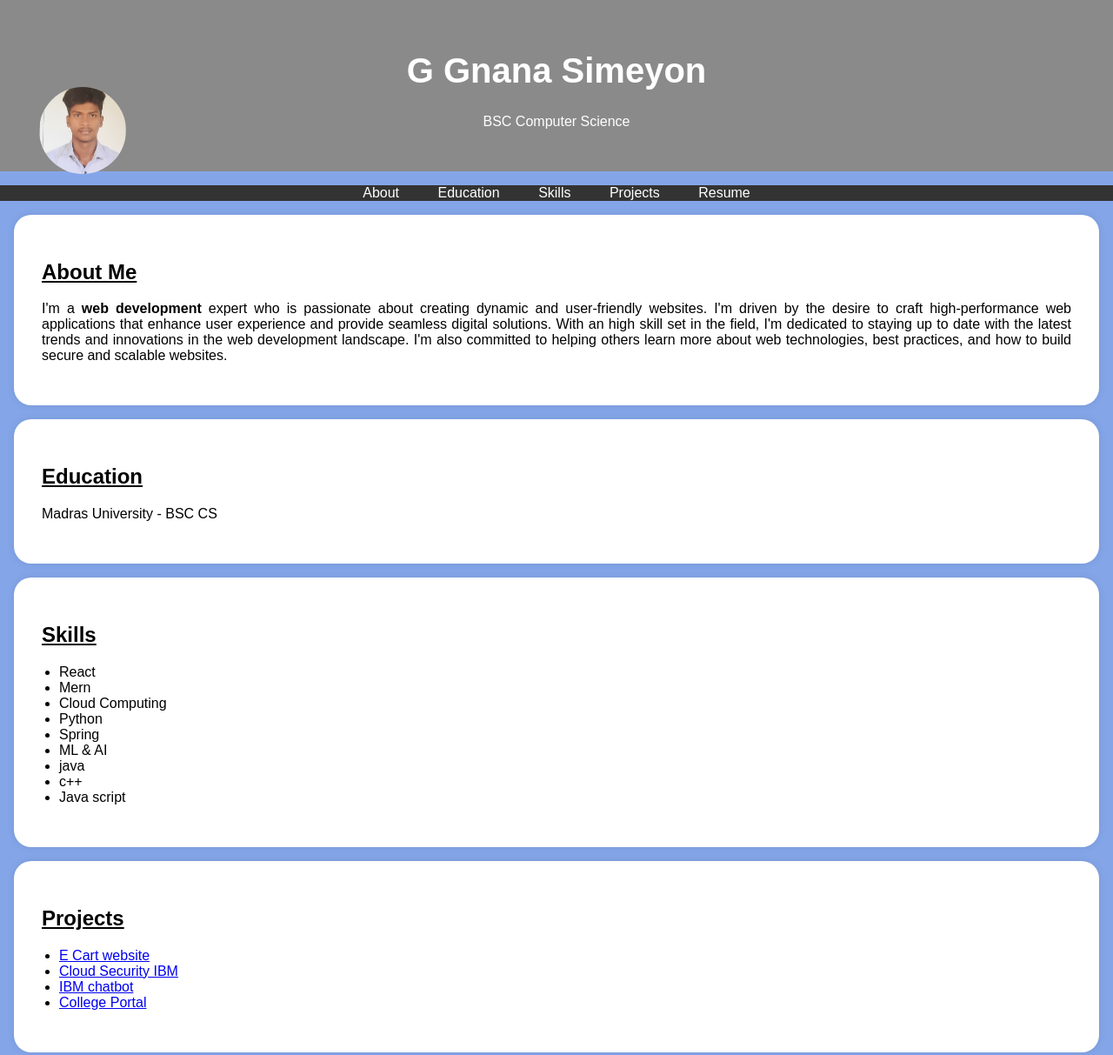
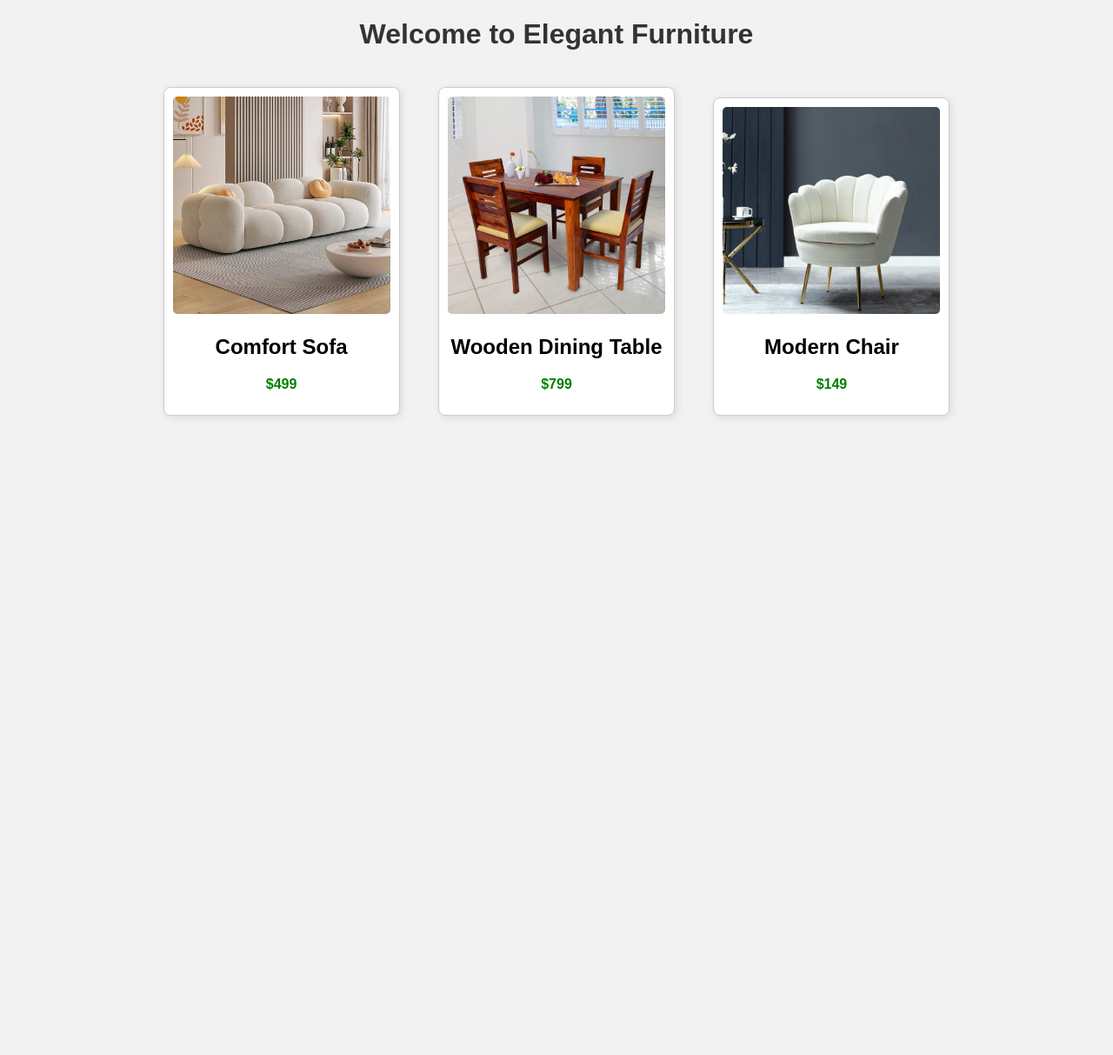
Before and after one commit to GnanaSimeyon/Naan-Muthalvan_FEWD1, a plain HTML site: page index.html in a window 1280 px wide. Shown: the top 1213 px of the page at 87% size. After the commit the page ends 800 px from the top, so only its background shows below. Drawn offline with Linux system fonts and the light colour scheme.

Commit message:
Add files via upload

```diff
--- a/index.html
+++ b/index.html
@@ -1,201 +1,58 @@
 <!DOCTYPE html>
 <html>
 <head>
-    <title>Portfolio</title>
+    <title>Furniture Store</title>
     <style>
         body {
             font-family: Arial, sans-serif;
-            margin: 0;
-            padding: 0;
-            background-color: #84a6e9;
+            text-align: center;
+            background-color: #f2f2f2;
         }
-
-        header {
-            background-color:#8a8a8a;
-            color: #fff;
-            text-align: center;
-            padding: 2rem 0;
-            position: relative; /* Add this */
+        h1 {
+            color: #333;
         }
-
-        .header-content h1 {
-            font-size: 2.5rem;
+        .furniture-item {
+            display: inline-block;
+            background-color: #fff;
+            margin: 20px;
+            padding: 10px;
+            border: 1px solid #ccc;
+            width: 250px;
+            border-radius: 8px;
+            box-shadow: 2px 2px 10px rgba(0,0,0,0.1);
         }
-
-        /* Add styles for the round profile picture */
-        .profile-picture {
-            width: 100px; /* Adjust the size as needed */
-            height: 100px;
-            border-radius: 75%; /* Create a circular shape */
-            object-fit: cover; /* To ensure the image fills the circular area */
-            position: absolute; /* Add this */
-            top: 100px; /* Adjust top position as needed */
-            left: 45px; /* Adjust left position as needed */
+        .furniture-item img {
+            width: 100%;
+            height: auto;
+            border-radius: 5px;
         }
-
-        nav {
-            background-color: #333;
-            color: #fff;
-            text-align: center;
-        }
-
-        nav ul {
-            list-style-type: none;
-            padding: 0;
-        }
-
-        nav ul li {
-            display: inline;
-            margin: 0 20px;
-        }
-
-        nav ul li a {
-            text-decoration: none;
-            color: #fff;
-        }
-
-        .section-content {
-            background-color: #fff;
-            padding: 2rem;
-            margin: 1rem;
-            border-radius: 20px;
-            box-shadow: 0 0 10px rgba(0, 0, 0, 0.1);
-            text-align: justify;
-        }
-
-        .download-button {
-            background-color: #333;
-            color: #fff;
-            padding: 0.5rem 1rem;
-            text-decoration: none;
-            border-radius: 20px;
-            display: inline-block;
-            margin-top: 10px;
-            align-self: center;
-        }
-
-        .download-button:hover {
-            background-color: #555;
-        }
-
-        footer {
-            text-align: center;
-            padding: 1rem 0;
-            background-color: #333;
-            color: #fff;
-        }
-
-        ul {
-            list-style-type: disc;
-            padding-left: 20px;
+        .price {
+            color: green;
+            font-weight: bold;
         }
     </style>
 </head>
 <body>
-    <header>
-        <div class="header-content">
-            <!-- Add your profile picture here -->
-            <img src="Simeyon.jpg" alt="Your Profile Picture" class="profile-picture">
-            <h1>G Gnana Simeyon</h1>
-            <p>BSC Computer Science</p>
-        </div>
-    </header>
 
-    <nav>
-        <ul>
-            <li><a href="#about">About</a></li>
-            <li><a href="#education">Education</a></li>
-            <li><a href="#skills">Skills</a></li>
-            <li><a href="#projects">Projects</a></li>
-            <li><a href="#resume">Resume</a></li>
+    <h1>Welcome to Elegant Furniture</h1>
 
-        </ul>
-    </nav>
+    <div class="furniture-item">
+        <img src="sofa.jpg" alt="Sofa">
+        <h2>Comfort Sofa</h2>
+        <p class="price">$499</p>
+    </div>
 
-    <section id="about">
-        <div class="section-content">
-            <h2><u>About Me</u></h2>
-            <p>I'm a <b>web development</b> expert who is passionate about creating dynamic and user-friendly websites.
-                I'm driven by the desire to craft high-performance web applications that enhance user experience and provide
-                 seamless digital solutions. With an high skill set in the field, I'm dedicated to staying up to date
-                 with the latest trends and innovations in the
-                 web development landscape. I'm also committed to helping others learn more about web technologies,
-                 best practices, and how to build secure and scalable websites.</p>
+    <div class="furniture-item">
+        <img src="dining table.jpg" alt="Dining Table">
+        <h2>Wooden Dining Table</h2>
+        <p class="price">$799</p>
+    </div>
 
-        </div>
-    </section>
+    <div class="furniture-item">
+        <img src="modern chair.jpg" alt="Chair">
+        <h2>Modern Chair</h2>
+        <p class="price">$149</p>
+    </div>
 
-    <section id="education">
-        <div class="section-content">
-            <h2><u>Education</u></h2>
-            <p>Madras University - BSC CS </p>
-
-
-        </div>
-    </section>
-
-    <section id="skills">
-        <div class="section-content">
-            <h2><u>Skills</u></h2>
-            <ul>
-                <li>React</li>
-                <li>Mern</li>
-                <li>Cloud Computing</li>
-                <li>Python</li>
-                <li>Spring</li>
-                <li>ML & AI</li>
-                <li>java</li>
-                <li>c++</li>
-                <li>Java script</li>
-            </ul>
-        </div>
-    </section>
-
-    <section id="projects">
-        <div class="section-content">
-            <h2><u>Projects</u></h2>
-            <ul>
-                <li><a href="#">E Cart website</a></li>
-                <li><a href="#">Cloud Security IBM</a></li>
-                <li><a href="#">IBM chatbot</a></li>
-                <li><a href="#">College Portal</a></li>
-                <!-- Add more project links here -->
-            </ul>
-        </div>
-    </section>
-
-    <section id="resume">
-
-        <div class="section-content">
-            <center>
-            <h2>Resume</h2>
-            <a href="simeyon.pdf" target="_blank" class="download-button">Download CV</a>
-        </center>
-        </div>
-
-    </section>
-
-    <footer>
-        <p>&copy; 2025 G Gnana Simeyon copyrights reserved</p>
-    </footer>
-
-    <script>
-        // Smooth scrolling to section when clicking on navigation links
-        document.querySelectorAll('a[href^="#"]').forEach(anchor => {
-            anchor.addEventListener('click', function(e) {
-                e.preventDefault();
-
-                const targetId = this.getAttribute('href').substring(1);
-                const targetElement = document.getElementById(targetId);
-
-                if (targetElement) {
-                    window.scrollTo({
-                        top: targetElement.offsetTop,
-                        behavior: 'smooth'
-                    });
-                }
-            });
-        });
-    </script>
 </body>
 </html>
```
Also changed, not shown: dining table.jpg (added), modern chair.jpg (added), sofa.jpg (added).
